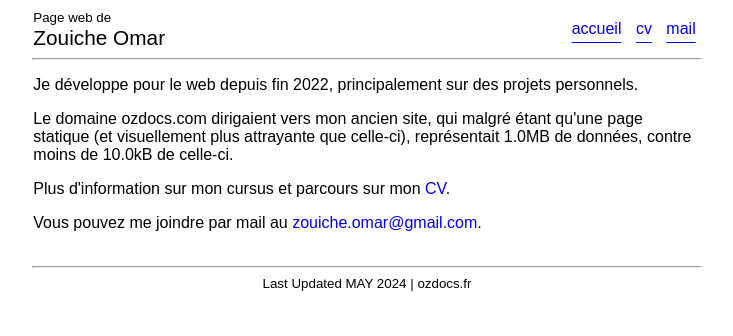
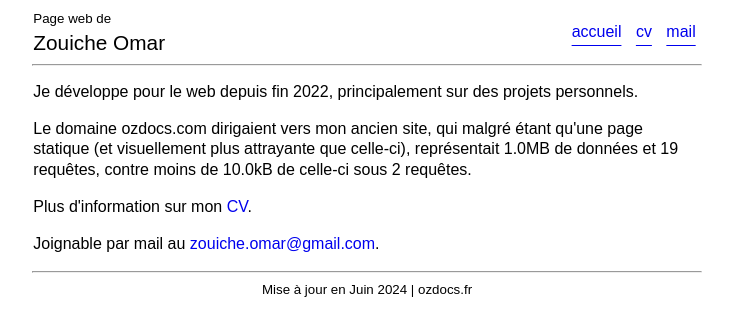
Before and after one commit to ZouicheOmar/vanilla_a, a plain HTML site: page index.html in a window 1280 px wide. Shown: the whole page, without its empty margins (273-1006 px from the left). Drawn offline with Linux system fonts and the light colour scheme.

Commit message:
Fixing styles

```diff
--- a/cv.css
+++ b/cv.css
@@ -1,6 +1,30 @@
+body {
+	font: 1em / 1.3 sans-serif;
+}
+
 main {
 	max-width : 75ch;
 	margin : 0 auto 0 auto;
+}
+
+nav {
+	max-width : 75ch;
+	margin : 8px auto 8px auto;
+	display : flex;
+	justify-content : space-between;
+	align-items : center;
+}
+
+nav > div > a {
+	padding: 0 5px 0 5px;
+	text-underline-offset : 8px;
+}
+
+nav > div > h4 {
+	padding : 0 0 0 0;
+	margin : 0;
+	font-weight : 500;
+	font-size : 1.3em;
 }
 
 hr {
@@ -30,11 +54,6 @@ h3 {
 	font-style : italic;
 }
 
-h4 {
-	padding : 8px 0 8px 0;
-	margin : 0;
-}
-
 p {
 	text-wrap : pretty;
 }
@@ -50,4 +69,5 @@ ul {
 footer {
 	display : flex;
 	justify-content : center;
+	margin : 8px auto 8px auto;
 }
--- a/index.html
+++ b/index.html
@@ -5,7 +5,6 @@
 		<meta charset="utf-8">
 		<meta name="viewport" content="width=device-width, initial-scale=1">
 		<link href="styles.css" type="text/css" rel="stylesheet" >
-		<link href="nav.css" type="text/css" rel="stylesheet" >
 	</head>
 	<body>
 		<nav>
@@ -17,7 +16,6 @@
 				<a href="./index.html">accueil</a>
 				<a href="./cv.html">cv</a>
 				<a href="mailto:zouiche.omar@gmail.com">mail</a>
-				<!-- <a href="./browsing.html"> browsing </a> -->
 			</div>
 		</nav>
 
@@ -25,8 +23,6 @@
 
 		<main>
 
-			<div class="content">
-				<div class="content-paragraphe">
 
 					<p>
 						Je développe pour le web depuis fin 2022, principalement sur des projets personnels.
@@ -34,27 +30,25 @@
 
 					<p>
 						Le domaine ozdocs.com dirigaient vers mon ancien site, qui malgré étant qu'une page statique
-						(et visuellement plus attrayante que celle-ci), représentait 1.0MB de données, contre
-						moins de 10.0kB de celle-ci.
+						(et visuellement plus attrayante que celle-ci), représentait 1.0MB de données et 19 requêtes, contre
+						moins de 10.0kB de celle-ci sous 2 requêtes.
 					</p>
 
 					<p>
-						Plus d'information sur mon cursus et parcours sur mon <a href="./cv.html"> CV</a>.
-					</p>
-					<p>
-						Vous pouvez me joindre par mail au <a href="mailto:zouiche.omar@gmail.com"> zouiche.omar@gmail.com</a>.
+						Plus d'information sur mon <a href="./cv.html"> CV</a>.
 					</p>
 
-				</div>
-			</div>
+					<p>
+						Joignable par mail au <a href="mailto:zouiche.omar@gmail.com"> zouiche.omar@gmail.com</a>.
+					</p>
+
 
 		</main>
-		<br />
 
 		<hr>
 		<footer>
 			<small>
-				Last Updated MAY 2024 | ozdocs.fr
+			Mise à jour en Juin 2024 | ozdocs.fr
 			</small>
 		</footer>
 	</body>
--- a/styles.css
+++ b/styles.css
@@ -1,14 +1,34 @@
 body {
-	font: 1em sans-serif;
-	//color : #007f80;
+	font: 1em / 1.3 sans-serif;
 }
 
-footer {
-	max-width : 40rem;
-	margin : 8px auto 0 auto;
-	color :black;
+main {
+	max-width : 75ch;
+	margin : 0 auto 0 auto;
+}
+
+nav {
+	max-width : 75ch;
+	margin : 8px auto 8px auto;
 	display : flex;
-	justify-content : center;
+	justify-content : space-between;
+	align-items : center;
+}
+
+nav > div > a {
+	padding: 0 5px 0 5px;
+	text-underline-offset : 8px;
+}
+
+nav > div > h4 {
+	padding : 0 0 0 0;
+	margin : 0;
+	font-weight : 500;
+	font-size : 1.3em;
+}
+
+hr {
+	max-width : 75ch;
 }
 
 hr {
@@ -16,15 +36,8 @@ hr {
 	margin : 0 auto 0 auto;
 }
 
-.content {
-	max-width : 75ch;
-	margin : 0 auto 0 auto;
-	display : flex;
-	flex-direction : column;
-}
-
-.content-paragraphe {
-	flex-grow : 1;
+p {
+	text-wrap : pretty;
 }
 
 p > a {
@@ -36,7 +49,9 @@ hr {
 }
 
 h1 {
-	width : 100%;
+	font-weight : 600;
+	text-decoration : underline dotted;
+	text-underline-offset : 8px;
 }
 
 h2 {
@@ -44,17 +59,18 @@ h2 {
 	text-underline-offset : 7px;
 }
 
+h3 {
+	font-weight : 600;
+	font-style : italic;
+}
+
 p {
 	text-wrap : pretty;
 }
 
-span {
-line-height : 10px;
-font-family: monospace;
+footer {
+	max-width : 75ch;
+	display : flex;
+	justify-content : center;
+	margin : 8px auto 8px auto;
 }
-
-#menu-item{
-padding : 2px 0 2px 0;
-display : flex;
-flex-direction : column;
-}
```
Also changed, not shown: cv.html (+1 -3 lines).
